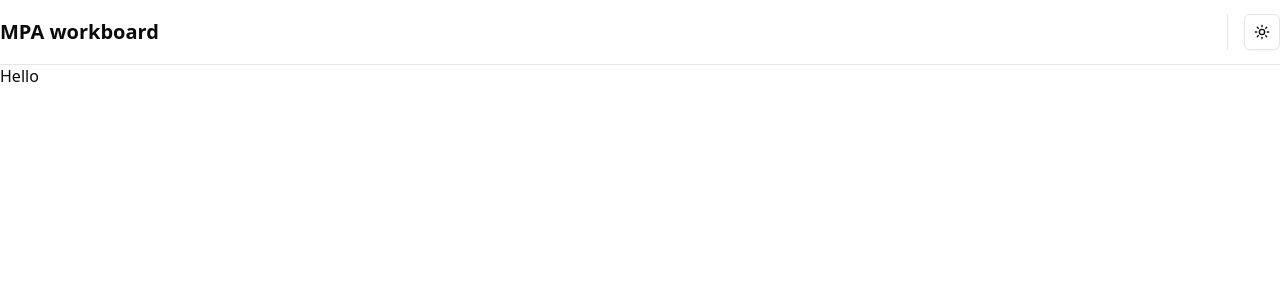
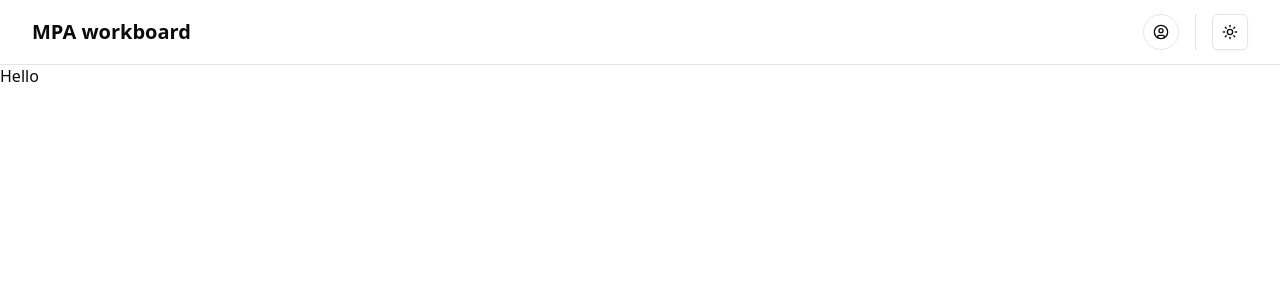
Before and after one commit to SylvHardDev/mpa-workboard, a Next.js app: page / in a window 1280 px wide. Shown: the top 300 px of the page. Built offline with nearby package versions, Linux system fonts and the light colour scheme.

Commit message:
vita header

```diff
--- a/components/Header.tsx
+++ b/components/Header.tsx
@@ -2,6 +2,7 @@ import { cn } from "@/lib/utils";
 import Link from "next/link";
 import React from "react";
 import { ThemeToggle } from "./ThemeToggle";
+import { UserMenu } from "./UserMenu";
 
 interface HeaderProps {
   className?: string;
@@ -22,8 +23,11 @@ export const Header = ({ className }: HeaderProps) => {
         >
           MPA workboard
         </Link>
-        <div className="border-l pl-4 dark:border-gray-800">
-          <ThemeToggle />
+        <div className="flex items-center gap-4">
+          <UserMenu />
+          <div className="border-l pl-4 dark:border-gray-800">
+            <ThemeToggle />
+          </div>
         </div>
       </div>
     </header>
--- /dev/null
+++ b/components/UserMenu.tsx
@@ -0,0 +1,80 @@
+"use client";
+import {
+  CircleUser,
+  CreditCard,
+  LogOut,
+  Plus,
+  User as UserIcon,
+} from "lucide-react";
+import {
+  DropdownMenu,
+  DropdownMenuContent,
+  DropdownMenuGroup,
+  DropdownMenuItem,
+  DropdownMenuLabel,
+  DropdownMenuSeparator,
+  DropdownMenuTrigger,
+} from "@/components/ui/dropdown-menu";
+import Link from "next/link";
+import { Button } from "./ui/button";
+
+export function UserMenu() {
+  return (
+    <DropdownMenu>
+      <DropdownMenuTrigger asChild>
+        <Button
+          variant="ghost"
+          size="icon"
+          className="relative h-9 w-9 rounded-full border bg-background"
+        >
+          <CircleUser className="h-5 w-5" />
+          <span className="sr-only">Open user menu</span>
+        </Button>
+      </DropdownMenuTrigger>
+
+      <DropdownMenuContent className="w-56" align="end">
+        <DropdownMenuLabel className="font-normal">
+          <div className="flex flex-col space-y-1">
+            <p className="text-sm font-medium leading-none">Hardev</p>
+            <p className="text-xs leading-none text-muted-foreground">
+              hard@gmail.com
+            </p>
+          </div>
+        </DropdownMenuLabel>
+        <DropdownMenuSeparator />
+
+        <DropdownMenuGroup>
+          <DropdownMenuItem asChild>
+            <Link href="/profile" className="w-full cursor-pointer">
+              <UserIcon className="mr-2 h-4 w-4" />
+              <span>Profile</span>
+            </Link>
+          </DropdownMenuItem>
+
+          <DropdownMenuItem asChild>
+            <Link href="/projects" className="w-full cursor-pointer">
+              <CreditCard className="mr-2 h-4 w-4" />
+              <span>Projects</span>
+            </Link>
+          </DropdownMenuItem>
+        </DropdownMenuGroup>
+
+        <DropdownMenuSeparator />
+
+        <DropdownMenuItem asChild>
+          <Link href="/new-project" className="w-full cursor-pointer">
+            <Plus className="mr-2 h-4 w-4" />
+            <span>New Project</span>
+          </Link>
+        </DropdownMenuItem>
+
+        <DropdownMenuSeparator />
+
+        <DropdownMenuItem className="cursor-pointer text-red-600 dark:text-red-400 focus:text-red-600 dark:focus:text-red-400">
+          <LogOut className="mr-2 h-4 w-4" />
+          <span>Sign out</span>
+        </DropdownMenuItem>
+      </DropdownMenuContent>
+    </DropdownMenu>
+  );
+}
--- a/tailwind.config.ts
+++ b/tailwind.config.ts
@@ -8,6 +8,13 @@ export default {
     "./app/**/*.{js,ts,jsx,tsx,mdx}",
   ],
   theme: {
+    container: {
+      center: true,
+      padding: "2rem",
+      screens: {
+        "2xl": "1440px",
+      },
+    },
     extend: {
       colors: {
         background: "hsl(var(--background))",
```
